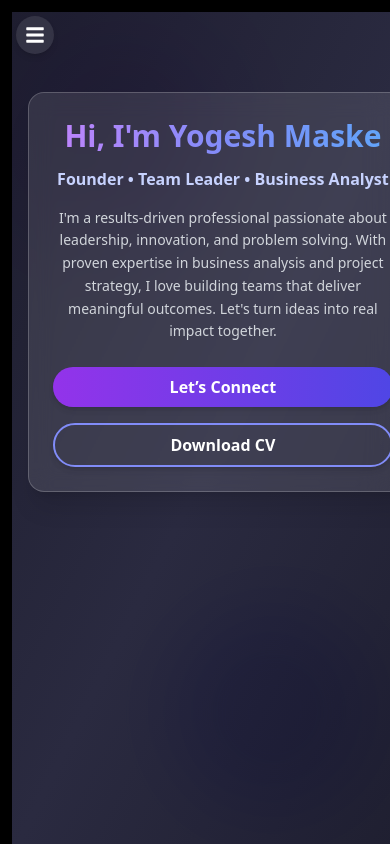
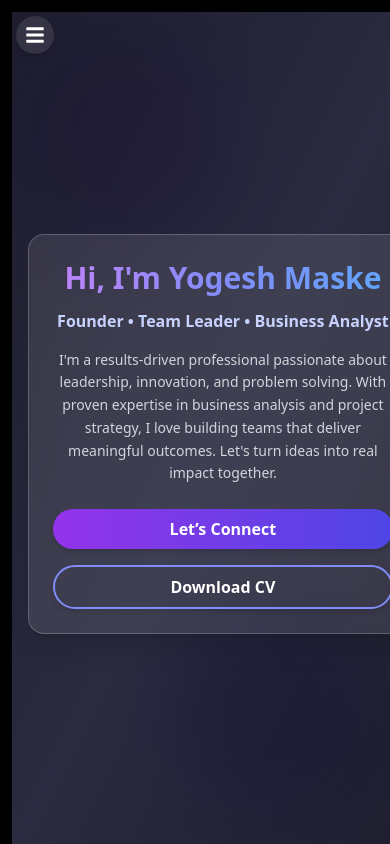
Before and after one commit to Itzmeyogesh/yogesh-portfolio, a React (Vite) app: page / in a window 390 px wide. Shown: the top 844 px of the page. Built offline with nearby package versions, Linux system fonts and the light colour scheme.

Commit message:
Update Home.jsx

```diff
--- a/src/sections/Home.jsx
+++ b/src/sections/Home.jsx
@@ -10,14 +10,14 @@ export default function Home() {
       transition={{ duration: 1 }}
       role="region"
       aria-labelledby="home-heading"
-      className="relative min-h-screen w-full flex items-start sm:items-center justify-start sm:justify-center px-4 sm:px-6 md:px-12 py-12 sm:py-0 overflow-hidden bg-gradient-to-br from-[#1e1e2f] via-[#2a2a40] to-[#1e1e2f]"
+      className="relative min-h-screen w-full flex items-center justify-center px-4 sm:px-6 md:px-12 bg-gradient-to-br from-[#1e1e2f] via-[#2a2a40] to-[#1e1e2f] overflow-hidden"
     >
       {/* Floating blurred blobs */}
       <div className="absolute top-0 left-0 w-56 h-56 sm:w-72 sm:h-72 bg-purple-600 rounded-full mix-blend-multiply filter blur-3xl opacity-30 animate-blob"></div>
       <div className="absolute bottom-10 right-10 w-56 h-56 sm:w-72 sm:h-72 bg-indigo-500 rounded-full mix-blend-multiply filter blur-2xl opacity-30 animate-blob delay-[2000ms]"></div>
 
       {/* Content Box */}
-      <div className="z-10 max-w-4xl w-full backdrop-blur-md bg-white/10 p-6 sm:p-10 rounded-2xl sm:rounded-3xl shadow-xl border border-white/20 text-white text-center mt-8 sm:mt-0">
+      <div className="z-10 max-w-4xl w-full backdrop-blur-md bg-white/10 p-6 sm:p-10 rounded-2xl sm:rounded-3xl shadow-xl border border-white/20 text-white text-center">
         <h1
           id="home-heading"
           className="text-3xl sm:text-5xl font-extrabold leading-tight text-transparent bg-clip-text bg-gradient-to-r from-purple-400 via-indigo-400 to-blue-400"
```
